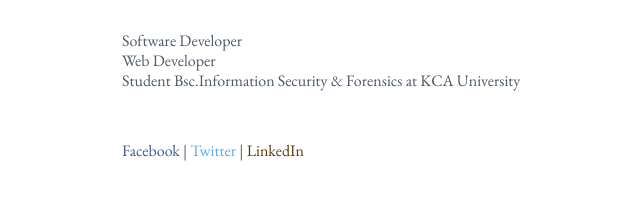
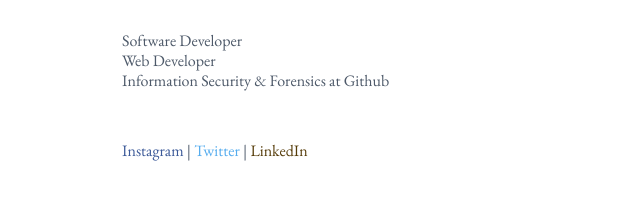
Before and after one commit to daniel-caleb/iamdanielcaleb, a plain HTML site: page index.html in a window 1280 px wide. Shown: the part 312-512 px from the top of the page, without its empty margins (143-783 px from the left). Drawn offline with nearby package versions, Linux system fonts and the light colour scheme.

Commit message:
Update index.html

```diff
--- a/index.html
+++ b/index.html
@@ -52,13 +52,13 @@
             <br/>
             Web Developer <a target="_blank" class="text-secondary" href="#"></a>
             <br/>
-            Student Bsc.Information Security &amp; Forensics at <a target="_blank" class="text-secondary" href="https://www.kca.ac.ke/">KCA University</a>
+            Information Security &amp; Forensics at <a target="_blank" class="text-secondary" href="https://github.com/daniel-caleb/">Github</a>
         </p>
     </section>
 
     <section>
         <p class="text-secondary">
-            <a target="_blank" style="color:#3b5998;" href="https://www.facebook.com/dannycaleb.marissa.5/">Facebook</a> |
+            <a target="_blank" style="color:#3b5998;" href="https://www.instagram.com/dannycaleb/">Instagram</a> |
             <a target="_blank" style="color:#55acee;" href="https://twitter.com/marissacaleb0">Twitter</a> |
             <a target="_blank" style="color:#553b08;" href="https://www.linkedin.com/in/daniel-caleb-2966881b8/">LinkedIn</a>
             <br/>
```
